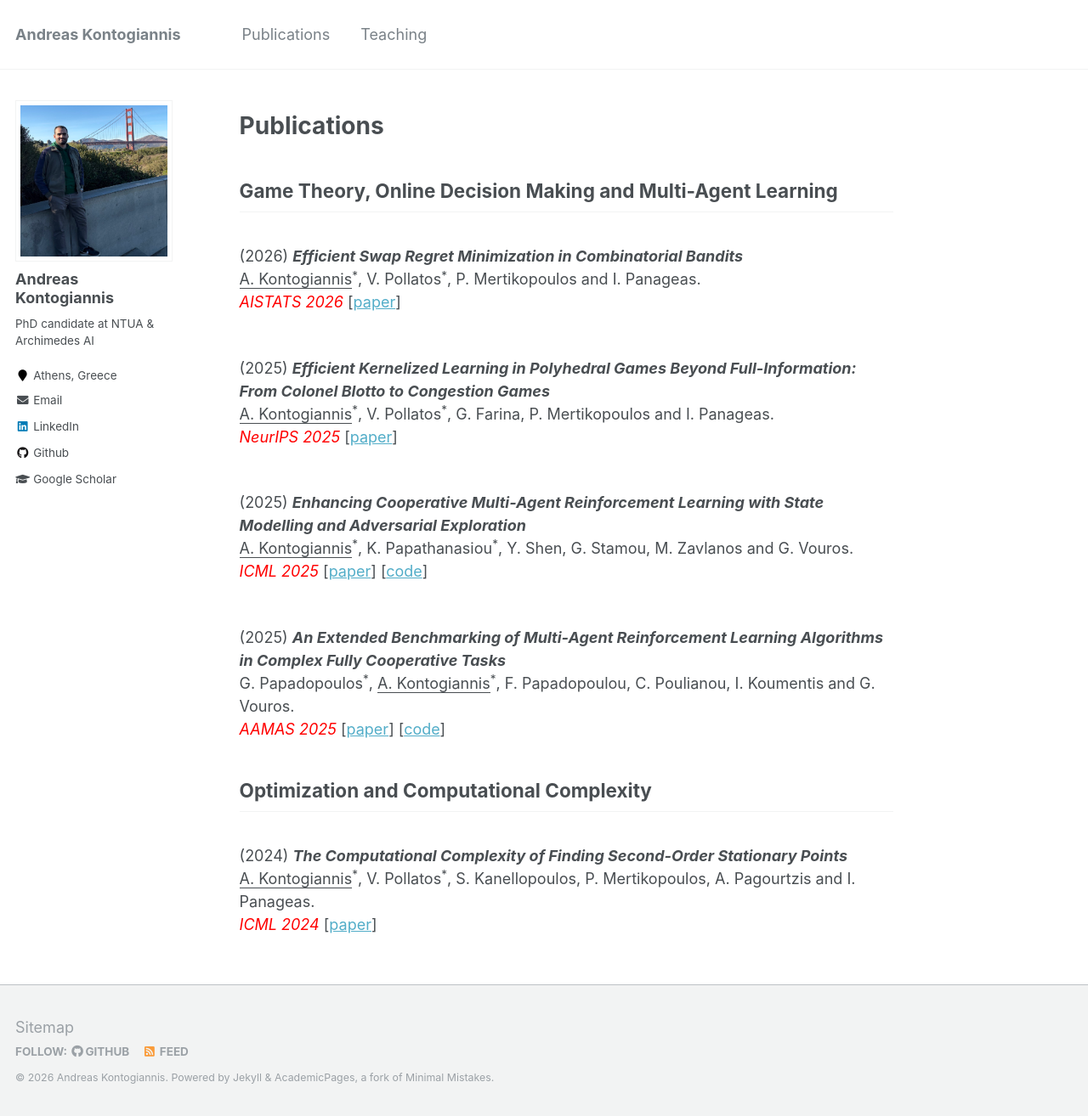
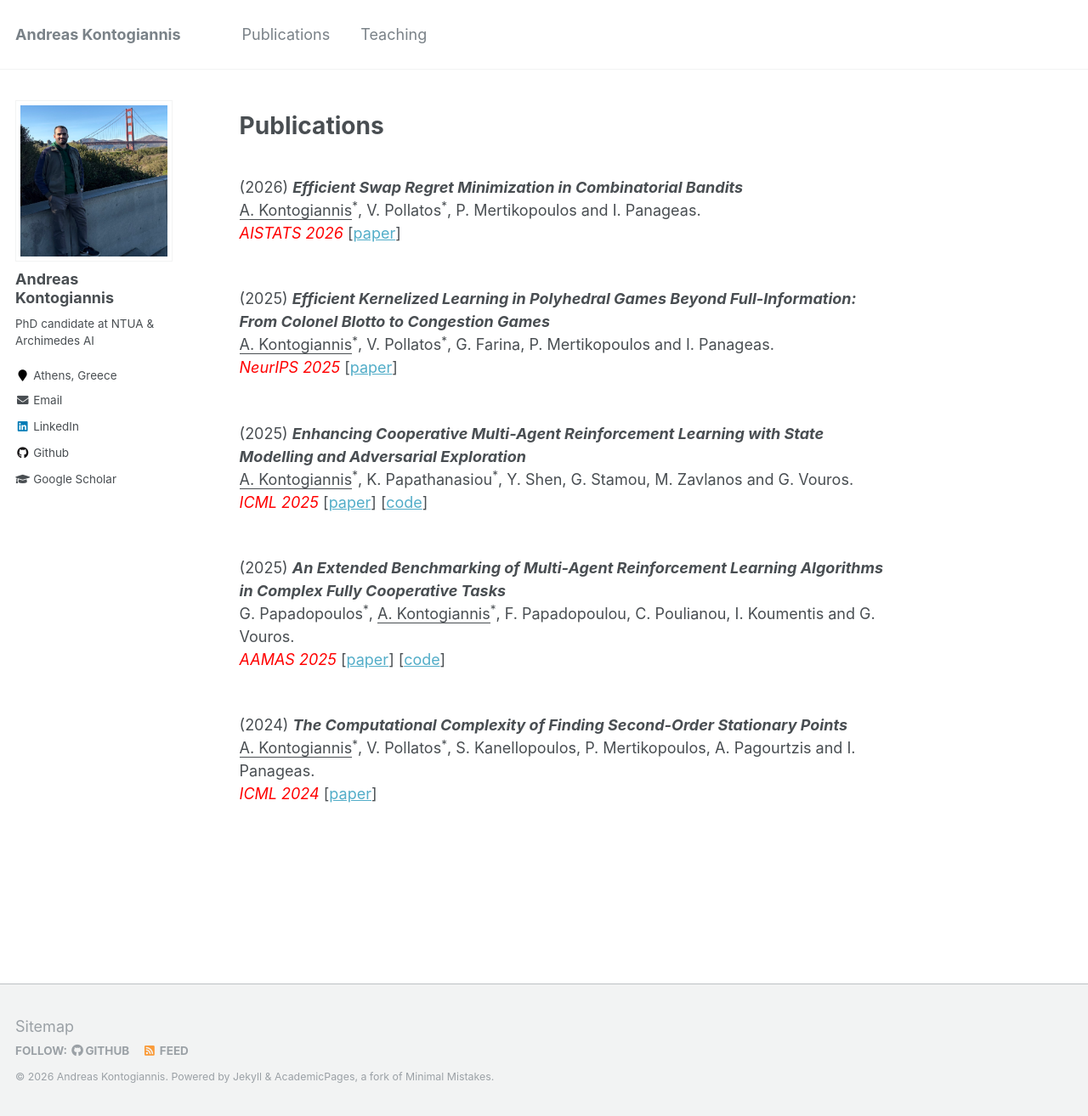
Before and after one commit to ddaedalus/ddaedalus.github.io, a Jekyll site: the page built from _pages/publications.md, in a window 1280 px wide and 1314 px high. Shown: the whole window at 85% size. Built offline with Jekyll 4.4.1, drawn with Linux system fonts in a browser that asks for light colours.

Commit message:
Update publications.md

```diff
--- a/_pages/publications.md
+++ b/_pages/publications.md
@@ -8,8 +8,6 @@ redirect_from:
 ---
 
 # Publications
-
-## Game Theory, Online Decision Making and Multi-Agent Learning
 
 <br/>
 (2026) <i><b>
@@ -42,8 +40,6 @@ G. Papadopoulos<sup>*</sup>, <u>A. Kontogiannis</u><sup>*</sup>, F. Papadopoulou
 _<font color="red">AAMAS 2025</font>_ [[paper](https://www.arxiv.org/abs/2502.04773?fbclid=IwZXh0bgNhZW0CMTAAAR0STD9oKF7IUu4fKUjMA_gBtADEwmaYDnz6RXsM4IhiTAp7H4MgMGmggMQ_aem_JyMoU6wDa2iyPMa-RrUxDQ)] [[code](https://github.com/AILabDsUnipi/pymarlzooplus)]
 
 
-## Optimization and Computational Complexity
-
 <br/>
 (2024) <i><b> The Computational Complexity of Finding Second-Order Stationary Points </b> </i>
 <br/>
```
